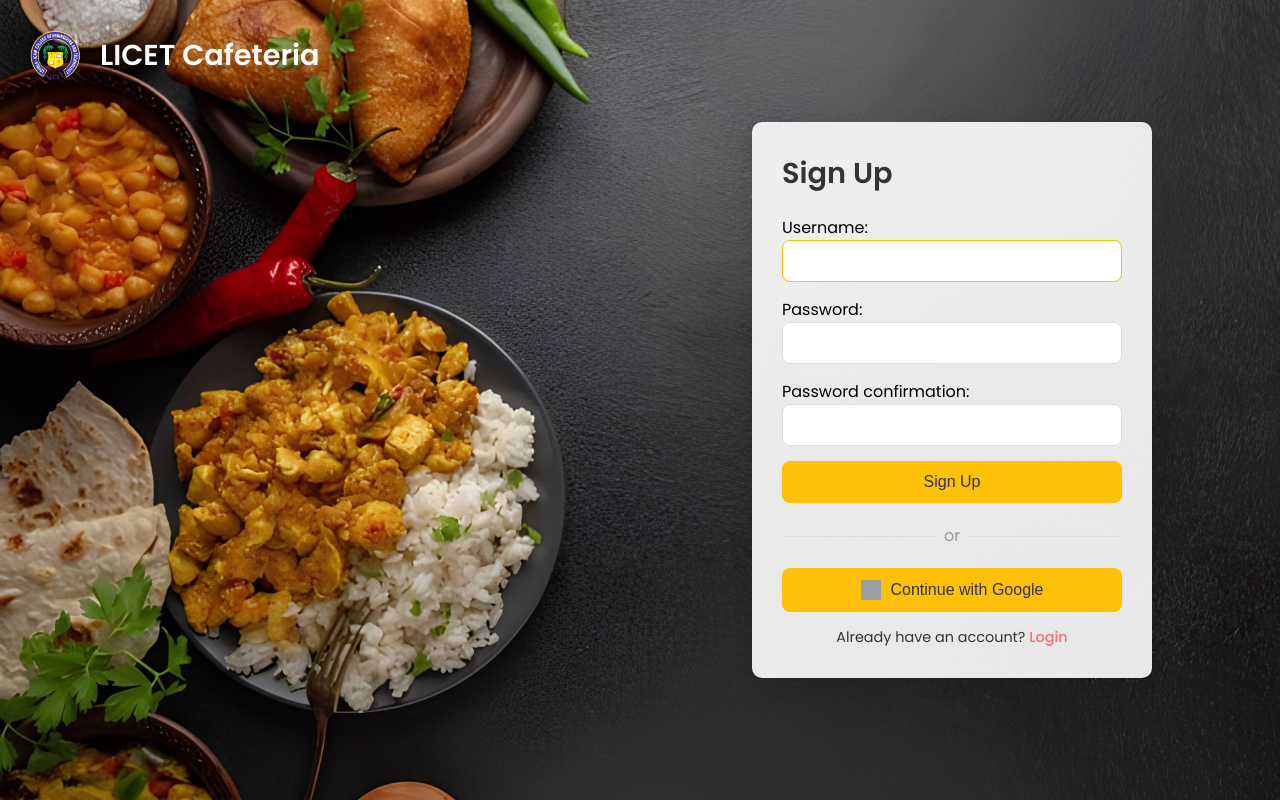
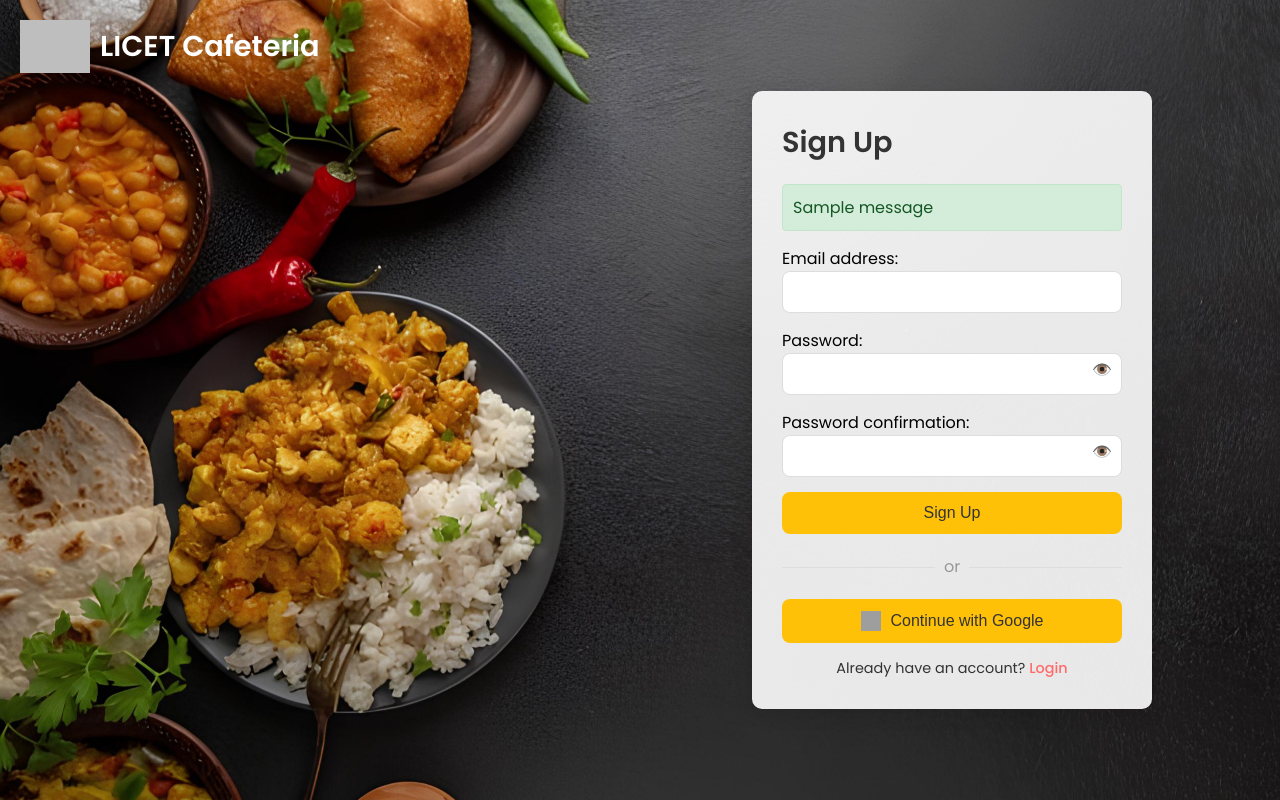
Before and after one commit to manikandan-17-creator/canteen-project-repo, a Django app: page /signup/ in a window 1280 px wide. Run offline with Django 5.2, Linux system fonts and the light colour scheme; one stand-in notice (Sample message) is shown; grey boxes are pictures that could not be loaded.

Commit message:
login and signup page

```diff
--- a/base/apps.py
+++ b/base/apps.py
@@ -4,3 +4,9 @@ from django.apps import AppConfig
 class BaseConfig(AppConfig):
     default_auto_field = 'django.db.models.BigAutoField'
     name = 'base'
+
+class AccountsConfig(AppConfig):
+    name = 'accounts'
+
+    def ready(self):
+        import accounts.signals
--- a/base/forms.py
+++ b/base/forms.py
@@ -1,13 +1,19 @@
 from django.contrib.auth.forms import UserCreationForm
 from django import forms
+from .models import Profile
 
 class CustomUserCreationForm(UserCreationForm):
     def __init__(self, *args, **kwargs):
         super().__init__(*args, **kwargs)
         # Remove default help text
-        self.fields['username'].help_text = None
+        self.fields['email'].help_text = None
         self.fields['password1'].help_text = None
         self.fields['password2'].help_text = None
 
     class Meta(UserCreationForm.Meta):
-        fields = ('username', 'password1', 'password2')  # Include only necessary fields
+        fields = ('email', 'password1', 'password2')  # Include only necessary fields
+
+class ProfileUpdateForm(forms.ModelForm):
+    class Meta:
+        model = Profile
+        fields = ['profile_picture']
--- a/base/static/accounts/styles-signup.css
+++ b/base/static/accounts/styles-signup.css
@@ -190,3 +190,20 @@
   .signup-link a:hover, .login-link a:hover {
     color: #ff4c4c; /* Darker red on hover */
   }
+
+  .alert {
+    padding: 10px;
+    margin-bottom: 15px;
+    border: 1px solid transparent;
+    border-radius: 4px;
+  }
+  .alert-error {
+    color: #721c24;
+    background-color: #f8d7da;
+    border-color: #f5c6cb;
+  }
+  .alert-success {
+    color: #155724;
+    background-color: #d4edda;
+    border-color: #c3e6cb;
+  }
--- a/base/templates/registration/signup.html
+++ b/base/templates/registration/signup.html
@@ -1,4 +1,3 @@
-<!DOCTYPE html>
 <!DOCTYPE html>
 <html lang="en">
 <head>
@@ -8,6 +7,27 @@
   {% load static %}
   <link rel="stylesheet" href="{% static 'accounts/styles-signup.css' %}"> <!-- Link to your sign-up CSS file -->
   <link href="https://fonts.googleapis.com/css2?family=Poppins:wght@400;500;600&display=swap" rel="stylesheet">
+  <style>
+    /* Add this CSS for the password toggle */
+    .password-toggle {
+      position: relative;
+    }
+    .password-toggle input[type="password"],
+    .password-toggle input[type="text"] {
+      padding-right: 40px; /* Space for the toggle button */
+    }
+    .password-toggle .toggle-icon {
+      position: absolute;
+      right: 10px;
+      top: 50%;
+      transform: translateY(-50%);
+      cursor: pointer;
+      color: #666;
+    }
+    .password-toggle .toggle-icon:hover {
+      color: #000;
+    }
+  </style>
 </head>
 <body>
   <!-- Full-Screen Background -->
@@ -24,15 +44,58 @@
     <form class="signup-form" method="post">
       {% csrf_token %}
       <h2>Sign Up</h2>
-      {{ form.as_p }} <!-- Render Django form fields -->
+
+      <!-- Display error messages -->
+      {% if messages %}
+        <div class="messages">
+          {% for message in messages %}
+            <div class="alert alert-{{ message.tags }}">
+              {{ message }}
+            </div>
+          {% endfor %}
+        </div>
+      {% endif %}
+
+      <!-- Render Django form fields -->
+      {{ form.as_p }}
+
       <button type="submit">Sign Up</button>
       <div class="divider">or</div>
       <button class="google-btn" type="button">
         <img src="https://upload.wikimedia.org/wikipedia/commons/5/53/Google_%22G%22_Logo.svg" alt="Google Logo">
         Continue with Google
       </button>
-      <p class="login-link">Already have an account? <a href="{% url 'login' %}">Login</a></p> <!-- Link to login page -->
+      <p class="login-link">Already have an account? <a href="{% url 'login' %}">Login</a></p>
     </form>
   </div>
+
+  <!-- JavaScript for Password Toggle -->
+  <script>
+    function togglePassword(inputId) {
+      const passwordInput = document.getElementById(inputId);
+      const toggleIcon = passwordInput.nextElementSibling;
+
+      if (passwordInput.type === "password") {
+        passwordInput.type = "text";
+        toggleIcon.textContent = "👁️"; // Change icon to "hide" state
+      } else {
+        passwordInput.type = "password";
+        toggleIcon.textContent = "👁️"; // Change icon to "show" state
+      }
+    }
+
+    // Add toggle icons to the password fields rendered by Django
+    document.addEventListener("DOMContentLoaded", function() {
+      const passwordFields = document.querySelectorAll('input[type="password"]');
+      passwordFields.forEach(field => {
+        const toggleIcon = document.createElement("span");
+        toggleIcon.className = "toggle-icon";
+        toggleIcon.textContent = "👁️";
+        toggleIcon.onclick = () => togglePassword(field.id);
+        field.parentNode.classList.add("password-toggle");
+        field.parentNode.appendChild(toggleIcon);
+      });
+    });
+  </script>
 </body>
 </html>
--- a/base/urls.py
+++ b/base/urls.py
@@ -1,9 +1,14 @@
 from django.urls import path, include
-from .views import authView, home
+from .views import authView, home,custom_login,update_profile
+from django.contrib.auth.views import LogoutView
+
 
 
 urlpatterns = [
  path("", home, name="home"),
+ path("login/", custom_login, name="login"),
+ path('logout/', LogoutView.as_view(), name='logout'),
  path("signup/", authView, name="auth"),
- path("accounts/", include("django.contrib.auth.urls")),
-]
+ path('update-profile/', update_profile, name='update_profile'),
+
+ ]
--- a/base/views.py
+++ b/base/views.py
@@ -1,24 +1,85 @@
 
 from django.shortcuts import render, redirect
-from .forms import CustomUserCreationForm
+from .forms import CustomUserCreationForm,ProfileUpdateForm
 from django.contrib.auth.decorators import login_required
+from django.contrib.auth import authenticate, login
+from django.contrib import messages
+from django.contrib.auth.models import User
+from .models import Profile  # Import the Profile model
 
 
 @login_required
 def home(request):
- return render(request, "home.html", {})
+    user = request.user
+    profile, created = Profile.objects.get_or_create(user=user)
+    return render(request, 'registration/home.html', {'profile_picture': profile})
+
+@login_required
+def update_profile(request):
+    try:
+        profile = request.user.profile
+    except Profile.DoesNotExist:
+        # If the profile doesn't exist, create one
+        profile = Profile.objects.create(user=request.user)
+
+    if request.method == 'POST':
+        form = ProfileUpdateForm(request.POST, request.FILES, instance=profile)
+        if form.is_valid():
+            form.save()
+            return redirect('home')  # Redirect to the home page
+    else:
+        form = ProfileUpdateForm(instance=profile)
+
+    return render(request, 'registration/update_profile.html', {'form': form})
 
 
 def authView(request):
     if request.method == 'POST':
         form = CustomUserCreationForm(request.POST)
         if form.is_valid():
-            form.save()
+            email = request.POST['email']
+            password1 = request.POST['password1']
+            password2 = request.POST.get('password2')
+
+            # Check if a user with the same email already exists
+            if User.objects.filter(username=email).exists():
+                messages.error(request, 'A user with this email already exists. Please use a different email.')
+                return render(request, 'registration/signup.html', {'form': form})  # Return to signup page with error
+
+            # Check if passwords match
+            if password1 != password2:
+                messages.error(request, 'Passwords do not match.')
+                return render(request, 'registration/signup.html', {'form': form})  # Return to signup page with error
+
+            # Create the user
+            user = User.objects.create_user(username=email, email=email, password=password1)
+
+            # Create a profile for the new user
+            Profile.objects.get_or_create(user=user)
+
             messages.success(request, 'Account created successfully! Please log in.')
-            return redirect('login')  # Redirect to the login page after successful signup
-        else:
-            for error in form.errors.values():
-                messages.error(request, error)
+            return redirect('login')  # Redirect to login page after successful signup
     else:
         form = CustomUserCreationForm()
+
     return render(request, 'registration/signup.html', {'form': form})
+
+
+def custom_login(request):
+    if request.method == 'POST':
+        email = request.POST['email']
+        password = request.POST['password']
+
+        # Authenticate the user
+        user = authenticate(request, username=email, password=password)
+
+        if user is not None:
+            # Log the user in
+            login(request, user)
+            return redirect('home')  # Redirect to the home page after successful login
+        else:
+            # Display an error message if authentication fails
+            messages.error(request, 'Invalid email or password.')
+            return redirect('login')  # Redirect back to the login page
+    else:
+        return render(request, 'registration/login.html')
--- a/loginsetup/urls.py
+++ b/loginsetup/urls.py
@@ -23,3 +23,6 @@ urlpatterns = [
     path('admin/', admin.site.urls),
     path("",include("base.urls")),
 ] + static(settings.STATIC_URL)
+
+if settings.DEBUG:
+    urlpatterns += static(settings.MEDIA_URL, document_root=settings.MEDIA_ROOT)
```
Also changed, not shown: base/models.py (+19 -1 lines), base/templates/registration/login.html (+55 -10 lines), loginsetup/settings.py (+8 -2 lines), base/static/accounts/logo.png (deleted), db.sqlite3.
